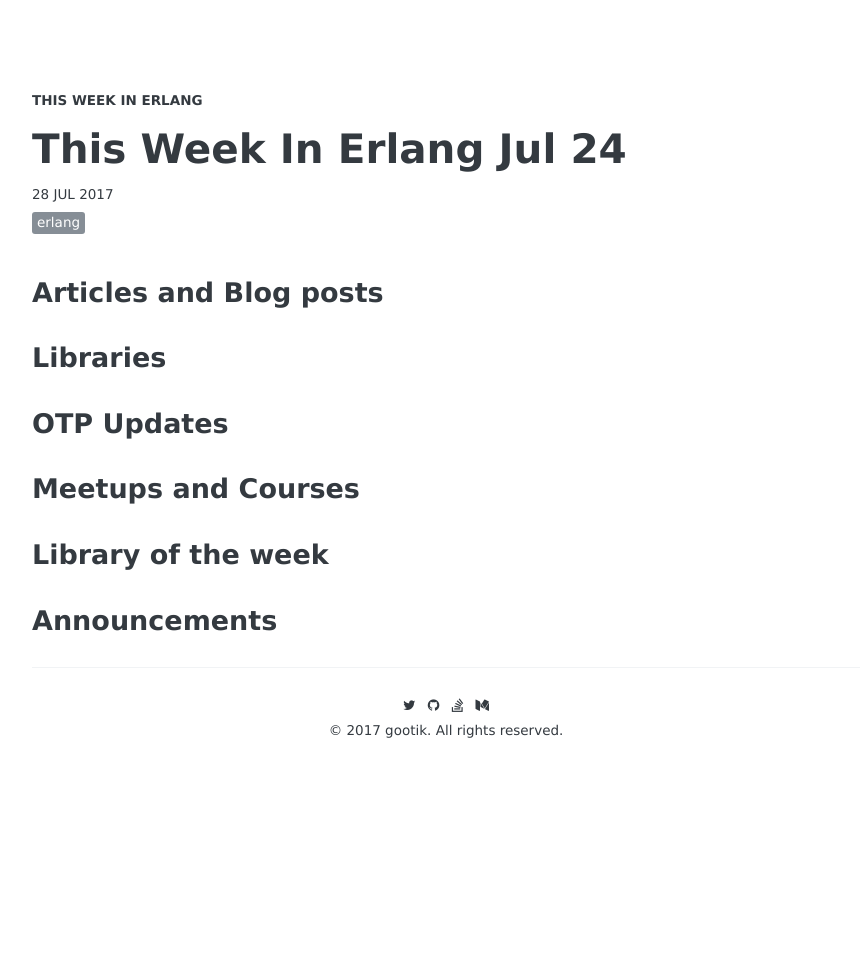
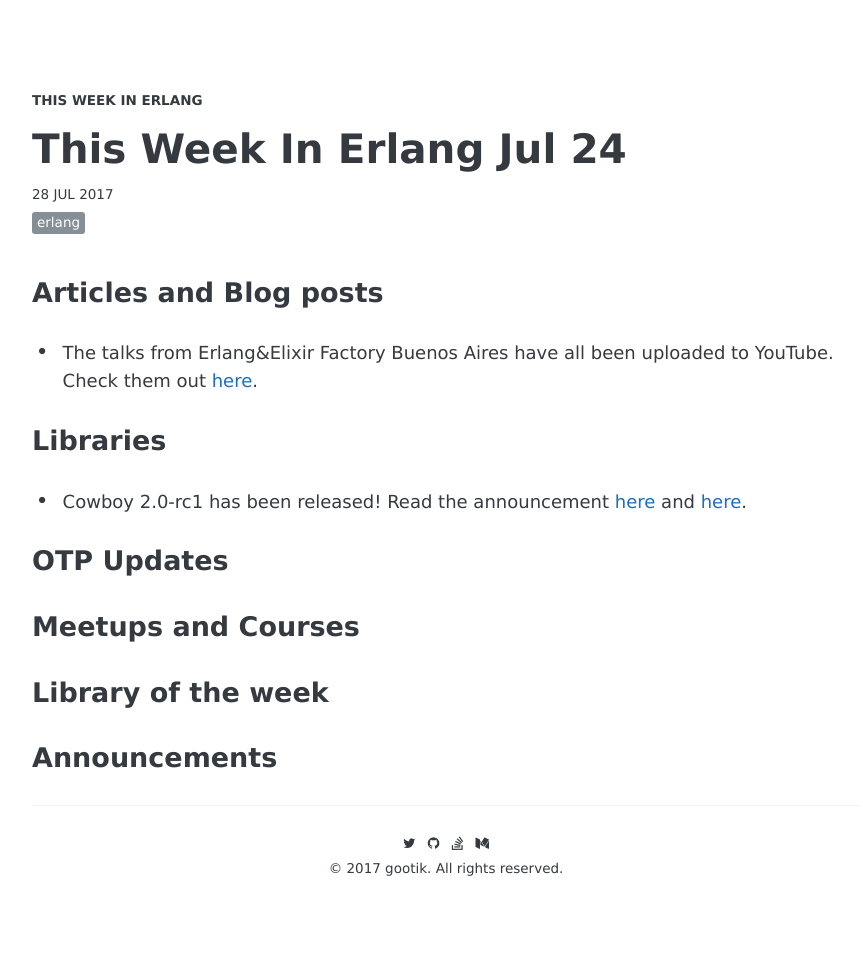
Before and after one commit to gootik/this-week-in-erlang, a Jekyll site: the page built from _posts/2017-07-28-jul-24.md, in a window 1280 px wide. Shown: the whole page, without its empty margins (194-1057 px from the left). Built offline with Jekyll 4.4.1, drawn with Linux system fonts in a browser that asks for light colours; some web fonts are replaced; before the commit the page ends 900 px from its top, so only the background shows below that.

Commit message:
Cowboy + EFLBA

```diff
--- a/_posts/2017-07-28-jul-24.md
+++ b/_posts/2017-07-28-jul-24.md
@@ -9,8 +9,13 @@
 ---
 
 ### Articles and Blog posts
+ * The talks from Erlang&Elixir Factory Buenos Aires have all been uploaded to
+ YouTube. Check them out [here](https://www.youtube.com/playlist?list=PLWbHc_FXPo2gZTX5oTYvIqTtKvS6WNNq8).
 
 ### Libraries
+ * Cowboy 2.0-rc1 has been released! Read the announcement
+  [here](https://ninenines.eu/articles/cowboy-2.0.0-rc.1/) and
+  [here](https://groups.google.com/forum/#!topic/erlang-programming/3xqdWJTbR8k).
 
 ### OTP Updates
 
```
